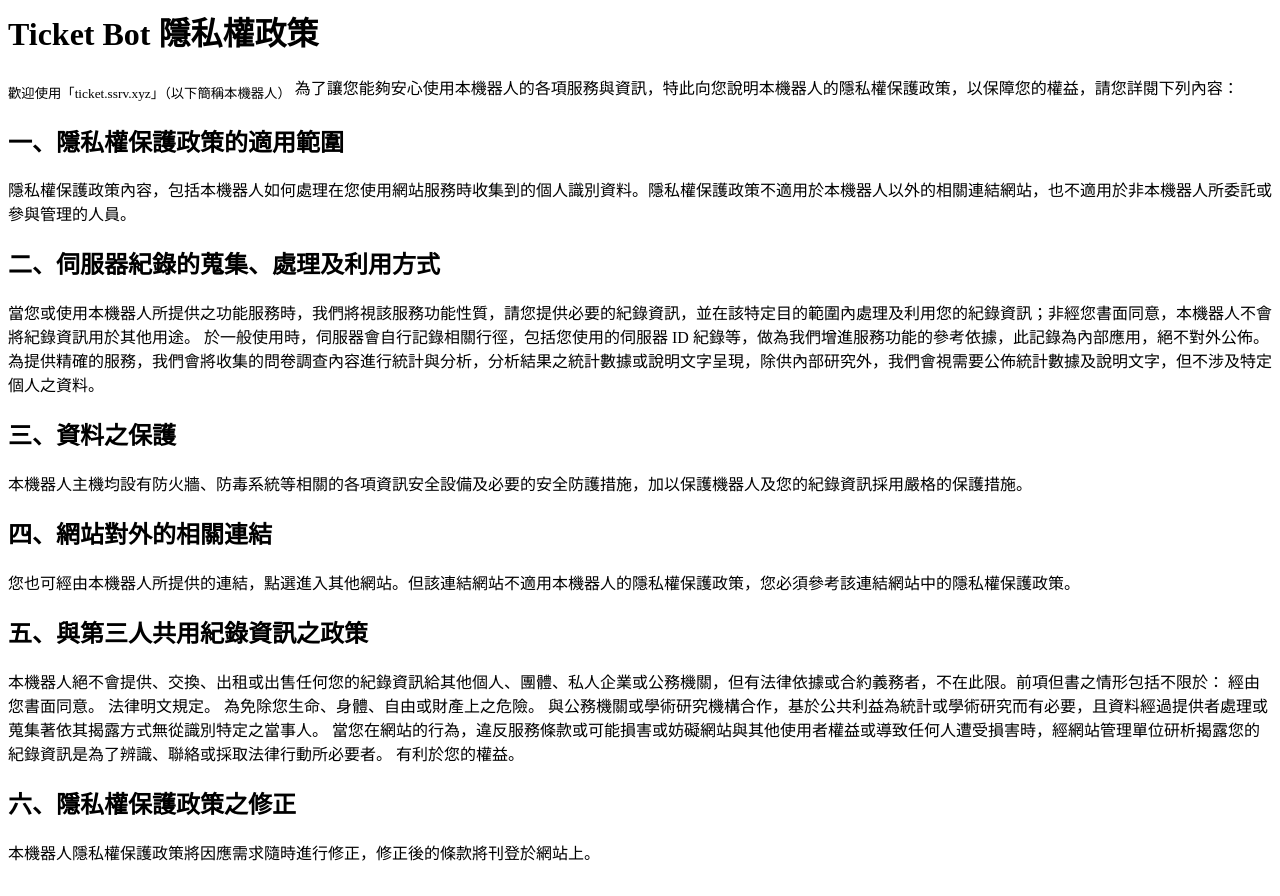
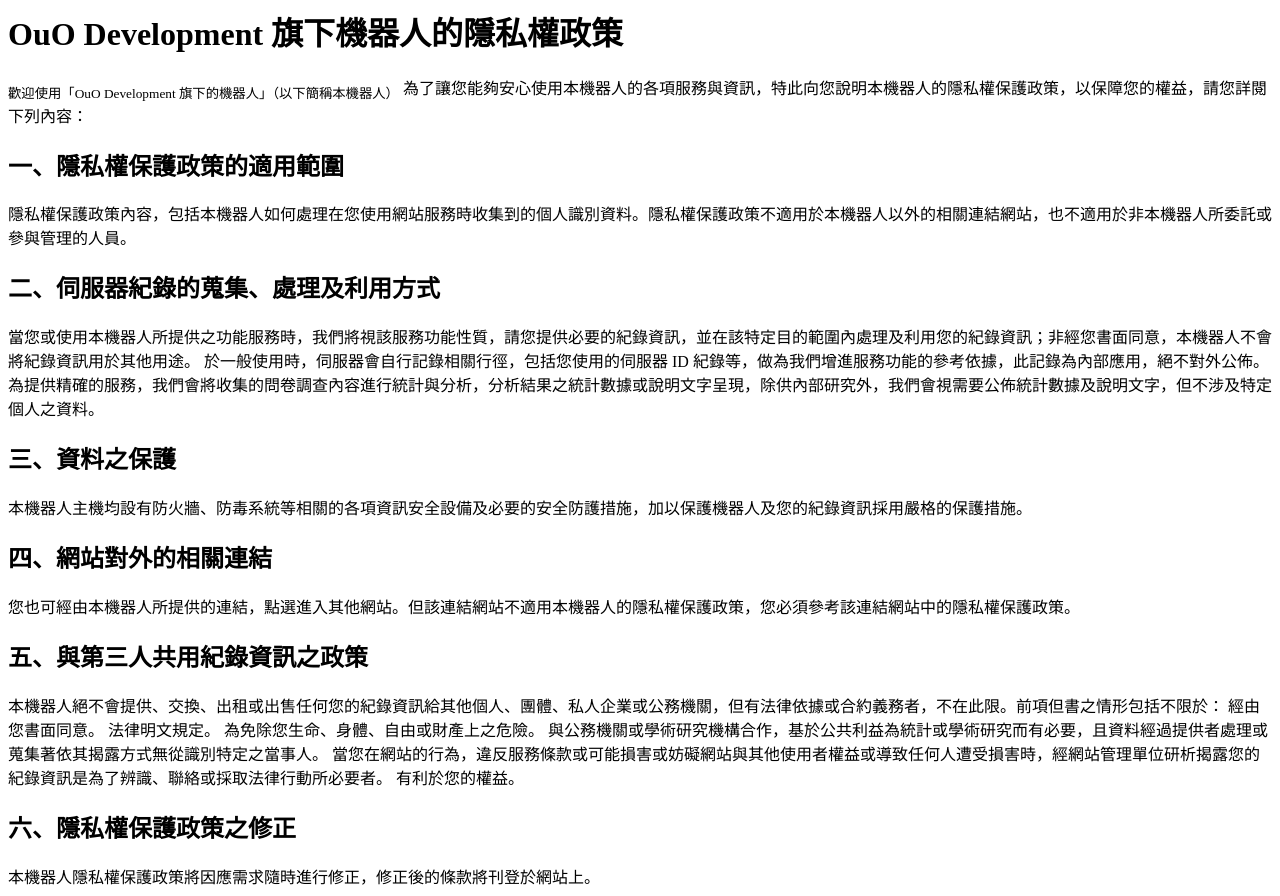
Before and after one commit to OuO-Development/privacy, a plain HTML site: page index.html in a window 1280 px wide. Before the commit the page ends 872 px from the top, so only its background shows below. Drawn offline with Linux system fonts and the light colour scheme.

Commit message:
Update index.html

```diff
--- a/index.html
+++ b/index.html
@@ -1,5 +1,5 @@
-<h1>Ticket Bot 隱私權政策</h1>
-<sub>歡迎使用「ticket.ssrv.xyz」（以下簡稱本機器人）</sub>
+<h1>OuO Development 旗下機器人的隱私權政策</h1>
+<sub>歡迎使用「OuO Development 旗下的機器人」（以下簡稱本機器人）</sub>
 
 為了讓您能夠安心使用本機器人的各項服務與資訊，特此向您說明本機器人的隱私權保護政策，以保障您的權益，請您詳閱下列內容：
 <h2>一、隱私權保護政策的適用範圍</h2>
```
